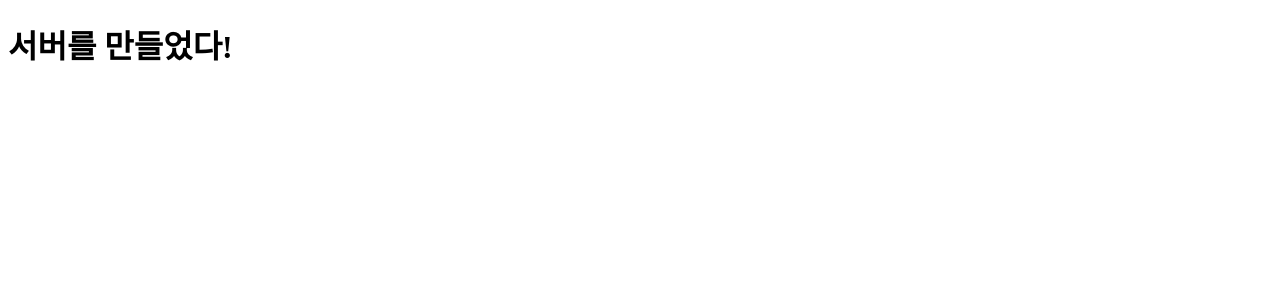
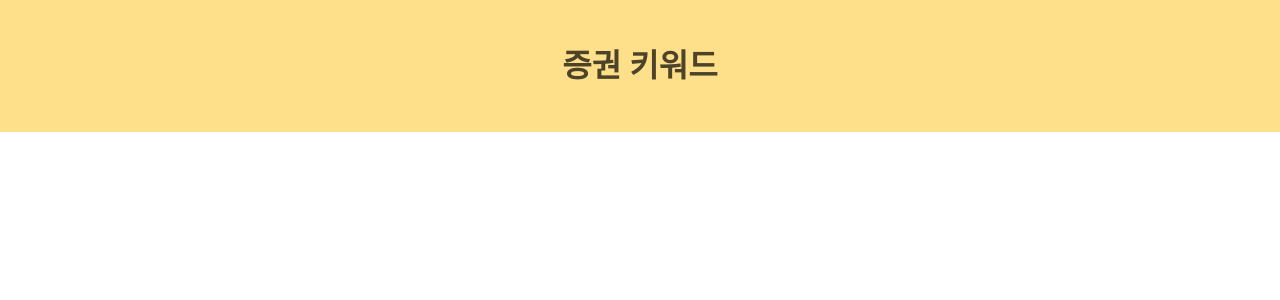
Before and after one commit to vicinx79/stockProject, a Flask app: page / in a window 1280 px wide. Shown: the top 300 px of the page. Run offline with Flask 2, Linux system fonts and the light colour scheme; some libraries are stand-ins or nearby versions.

Commit message:
Update index.html
20200831 10시

```diff
--- a/templates/index.html
+++ b/templates/index.html
@@ -1,12 +1,50 @@
 <!DOCTYPE html>
 <html lang="ko">
     <head>
-        <meta charset="UTF-8">
-        <meta name="viewport" content="width=device-width, initial-scale=1.0">
+        <meta charset="UTF-8"/>
+        <meta name="viewport" content="width=device-width, initial-scale=1.0"/>
+        <title>주식 과 검색어</title>
         <script src="https://ajax.googleapis.com/ajax/libs/jquery/3.5.1/jquery.min.js"></script>
-        <title>첫 Flask 프로젝트</title>
+        <link rel="stylesheet" href="https://cdn.jsdelivr.net/npm/bulma@0.8.0/css/bulma.min.css"/>
+        <script defer src="https://use.fontawesome.com/releases/v5.3.1/js/all.js"></script>
+        <style>
+            .center {
+                text-align: center;
+            }
+        </style>
+        <script>
+            $(document).ready(function () {
+                // index.html 로드가 완료되면 자동으로 showStar() 함수를 호출합니다.
+                dateTime();
+            });
+
+            function dateTime() {
+                // 1. # box의 내부 html 태그를 모두 삭제합니다.
+                $('#box').empty()
+
+                // 2. 서버에 1) GET 방식으로, 2) /keyword 라는 주소로 stock을 요청합니다.
+                $.ajax({
+                    type: "GET",
+                    url: "/keyword",
+                    data: {'datetime':'202008242200'},
+                    success: function (response) {
+                        // 3. 서버가 돌려준 stock를 stocks라는 변수에 저장합니다.
+                        let stocks = response['stock']
+                        // 4. for 문을 활용하여 star 배열의 요소를 차례대로 조회합니다.
+                        for (let i = 0; i < stocks.length; i++) {
+                            let stock = stocks[i]
+                            // 5. star[i] 요소의 name, url, img_url, recent, like 키 값을 활용하여 값을 조회합니다.
+                            let name = stock['stock_name']
+                            let increase = stock['increase']
+        </script>
     </head>
     <body>
-        <h1>서버를 만들었다!</h1>
+        <section class="hero is-warning">
+            <div class="hero-body">
+                <div class="container center">
+                    <h1 class="title">
+                        증권 키워드
+                    </h1>
+                </div>
     </body>
 </html>
```
